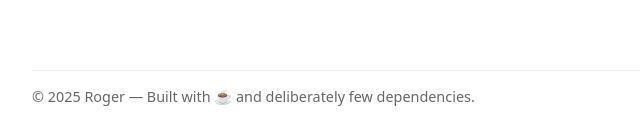
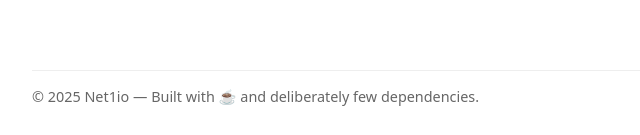
Before and after one commit to mohdazlanabas/gcp_site, a plain HTML site: page src/frontend/index.html in a window 1280 px wide. Shown: the part 726-861 px from the top of the page, 0-640 px from the left. Drawn offline with Linux system fonts and the light colour scheme; files that its build step writes are made by us from their sources.

Commit message:
This Update Automatically From zsh Script.

```diff
--- a/src/frontend/index.html
+++ b/src/frontend/index.html
@@ -19,7 +19,7 @@
 
   <footer>
     <!-- Favourite footer — edit as you like -->
-    © 2025 Roger — Built with ☕ and deliberately few dependencies.
+    © 2025 Net1io — Built with ☕ and deliberately few dependencies.
   </footer>
 </body>
 </html>
```
